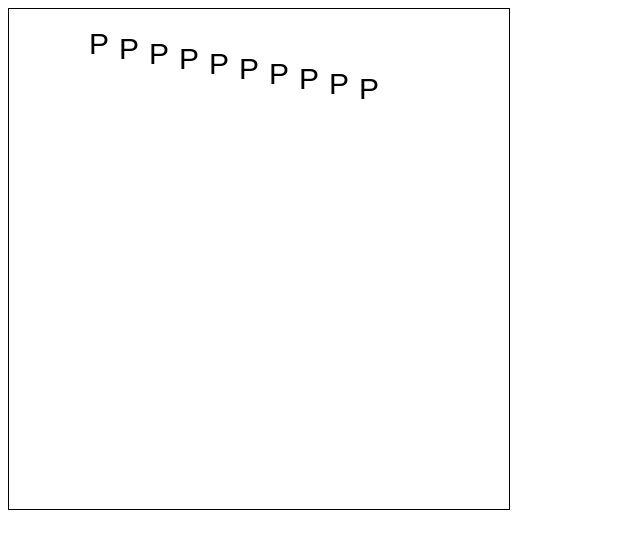
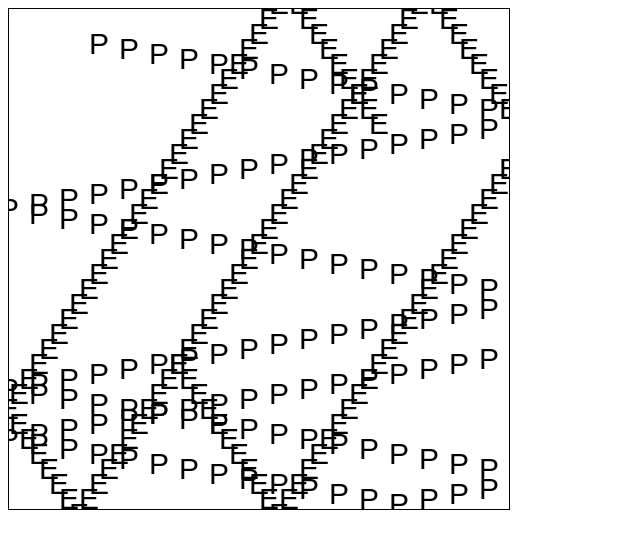
Before and after one commit to codefivestar/GameDev-Html-Mmorpg, a plain HTML site: page index.html in a window 1280 px wide. Shown: the whole page, without its empty margins (0-640 px from the left). Drawn offline with Linux system fonts and the light colour scheme.

Commit message:
Finish Ep-02

```diff
--- a/index.html
+++ b/index.html
@@ -4,45 +4,61 @@
 var ctx = document.getElementById("ctx").getContext("2d");
 ctx.font = '30px Arial';
 
+var HEIGHT = 500;
+var WIDTH = 500;
+var message = 'Bouncing';
+
+//player
 var x = 50;
 var spdX = 30;
 var y = 40;
 var spdY = 5;
+var name = 'P';
 
-setInterval(update,500);
+//enemy
+var enemy_x = 150;
+var enemy_spdX = 10;
+var enemy_y = 350;
+var enemy_spdY = 15;
+var enemy_name = 'E';
+
+
+setInterval(update,40);
 
 function update(){
+	//player
 	x += spdX;
 	y += spdY;
-	ctx.fillText('P',x,y);
-	console.log('hello',x);
+	ctx.fillText(name,x,y);
 
-	if(x > 500){
-		console.log('Out of Bounds');
+
+	if(x < 0 || x > WIDTH){
+		console.log(message);
+		spdX = -spdX;
+	}
+	if(y < 0 || y > HEIGHT){
+		console.log(message);
+		spdY = -spdY;
 	}
 
+	//enemy
+	enemy_x += enemy_spdX;
+	enemy_y += enemy_spdY;
+	ctx.fillText(enemy_name,enemy_x,enemy_y);
+
+
+	if(enemy_x < 0 || enemy_x > WIDTH){
+		console.log(message);
+		enemy_spdX = -enemy_spdX;
+	}
+	if(enemy_y < 0 || enemy_y > HEIGHT){
+		console.log(message);
+		enemy_spdY = -enemy_spdY;
+	}
 }
 
-/*	Comment Section
 
-//1. Modify Settings =
-ctx.font = '30px Arial';	//Font used
-ctx.fillStyle = 'red';		//Color of the text and forms
-ctx.globalAlpha = 0.5;		//Transparency 0 = invisble, 1 = visible
 
-//2. Draw something ()
-ctx.fillText('Hello',50,50);	//Write text ... ctx.fillText('text',x,y);
-ctx.fillRect(50,50,100,100);		//Draw rectangle ... ctx.fillRect(startX,startY,width,height);
-ctx.clearRect(75,75,100,100);		//Clear Canvas ... ctx.fillRect(startX,startY,width,height);
-
-x += spdX; 	same than	x = x +spdX
-
-Debugger:
-F12
-Breakpoint = Code stops when reaches this line if console is opened
-Console = Get the value of variable + Message with console.log('text');
-
-End of Comment Section */
 
 
 </script>
```
